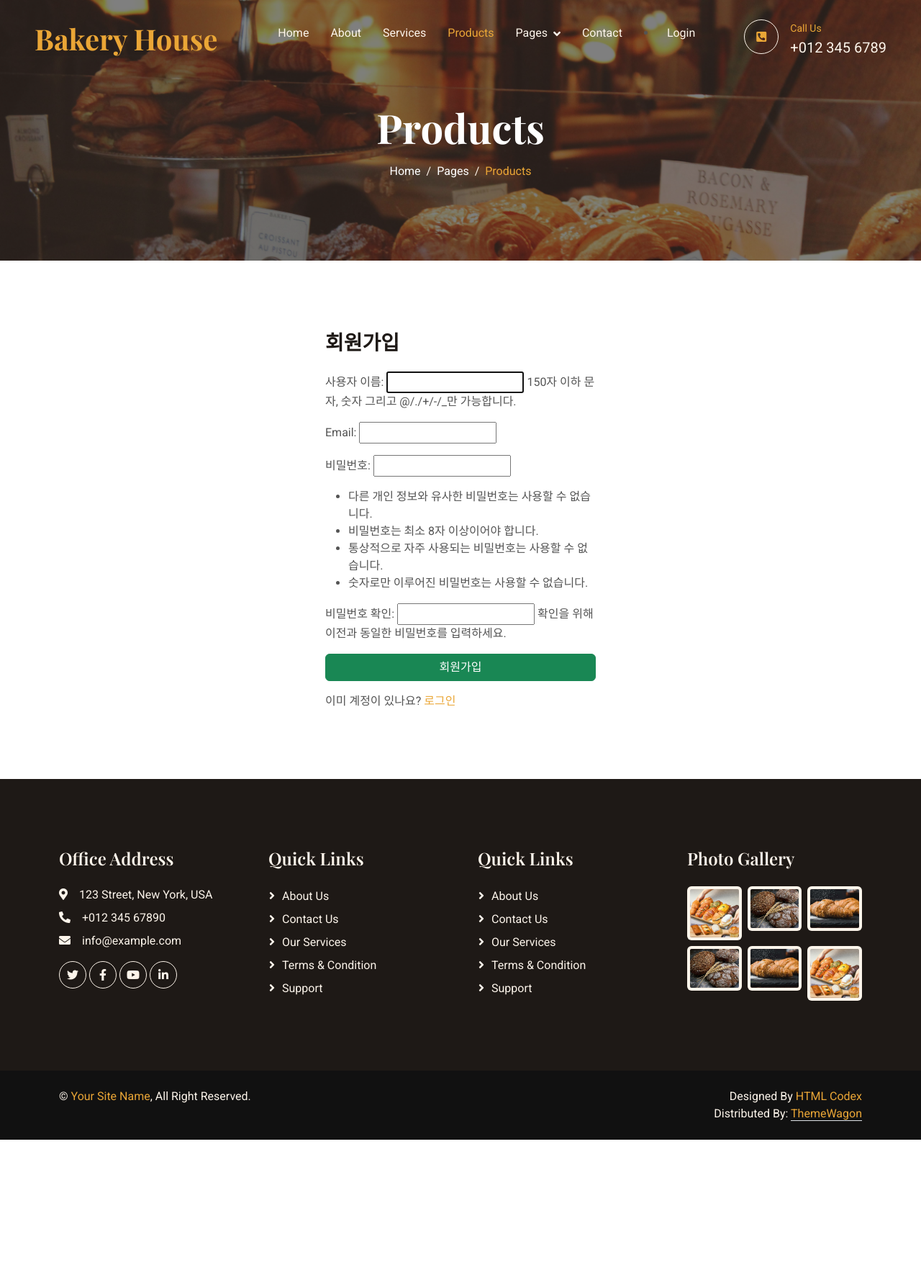
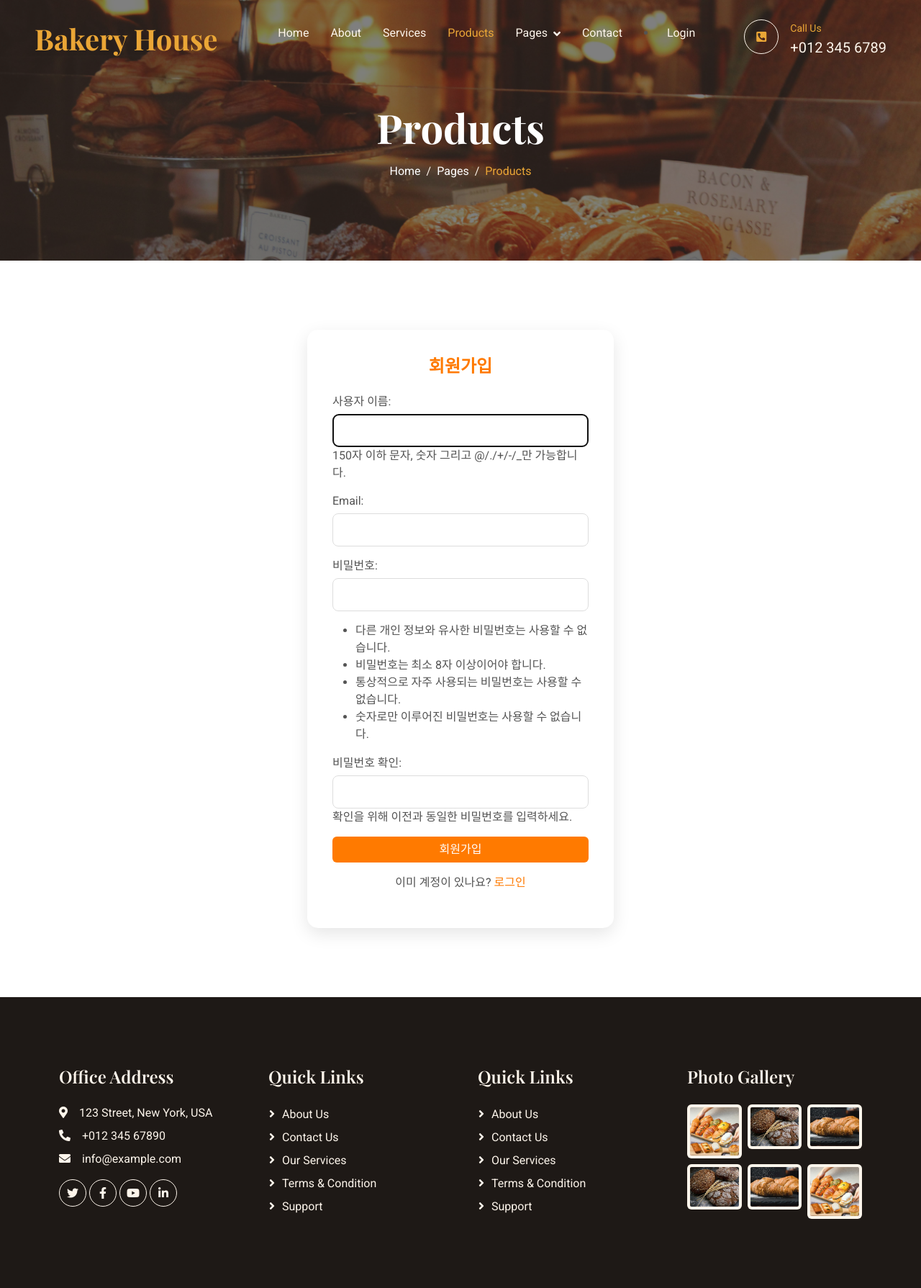
Before and after one commit to LHS6723/mytest, a Django app: page /signup/ in a window 1280 px wide. Shown: the part 49-1838 px from the top of the page at 72% size. Before the commit the page ends 1632 px from the top, so only its background shows below. Run offline with Django 5.2, Linux system fonts and the light colour scheme; some libraries are stand-ins or nearby versions.

Commit message:
three update

```diff
--- a/templates/registration/signup.html
+++ b/templates/registration/signup.html
@@ -1,18 +1,80 @@
 {% extends 'base.html' %}
 
 {% block content %}
-<div class="container mt-5" style="max-width:400px">
-<h3 class="mb-4">회원가입</h3>
+<style>
+/* 카드 디자인 */
+.signup-card {
+    background: #fff;
+    border-radius: 15px;
+    padding: 35px;
+    box-shadow: 0 8px 25px rgba(0,0,0,0.1);
+}
+
+/* 제목 */
+.signup-title {
+    color: #ff7a00;
+    font-weight: 700;
+}
+
+/* 버튼 */
+.btn-primary {
+    background-color: #ff7a00;
+    border: none;
+}
+
+.btn-primary:hover {
+    background-color: #e96b00;
+}
+
+/* 입력창 */
+form p input {
+    width: 100%;
+    padding: 10px;
+    border: 1px solid #ddd;
+    border-radius: 8px;
+    margin-top: 5px;
+}
+
+/* label 간격 */
+form p {
+    margin-bottom: 15px;
+}
+
+/* 링크 */
+.login-link a {
+    color: #ff7a00;
+    font-weight: 500;
+    text-decoration: none;
+}
+
+.login-link a:hover {
+    text-decoration: underline;
+}
+</style>
+
+<div class="container mt-5" style="max-width:450px">
+
+    <div class="signup-card">
+
+        <h4 class="text-center mb-4 signup-title">회원가입</h4>
+
         <form method="post">
             {% csrf_token %}
+
             {{ form.as_p }}
-<button type="submit" class="btn btn-success w-100">
+
+            <button type="submit" class="btn btn-primary w-100 mb-3">
                 회원가입
             </button>
         </form>
-<p class="mt-3">
+
+        <div class="text-center login-link">
+            <p>
                 이미 계정이 있나요?
                 <a href="{% url 'login' %}">로그인</a>
             </p>
         </div>
+
+    </div>
+</div>
 {% endblock %}
```
Also changed, not shown: templates/registration/login.html (+43 -5 lines). Lines whose indentation alone changed are shown as unchanged.
